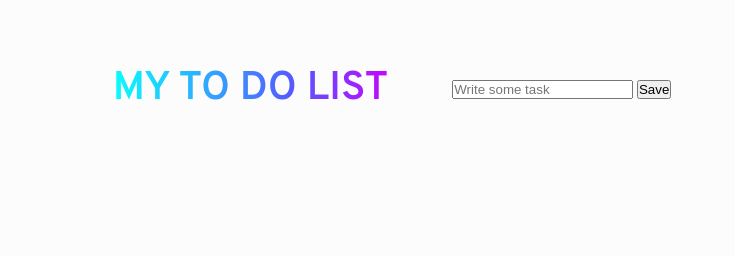
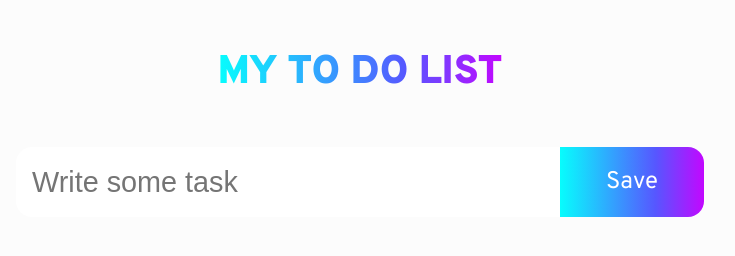
Before and after one commit to DanielRPTI/My-ToDo-List-2.0, a plain HTML site: page index.html in a window 1280 px wide. Shown: the whole page, without its empty margins (280-1015 px from the left). Drawn offline with nearby package versions, Linux system fonts and the light colour scheme.

Commit message:
Customize btn and input New Task on page

```diff
--- a/index.html
+++ b/index.html
@@ -8,11 +8,13 @@
 </head>
 <body>
     <h1 id="title-page">My To Do List</h1>
+
     <div class="content-task">
-        <input id="input-task" type="text" placeholder="Write some task">
+        <input id="input-new-task" type="text" placeholder="Write some task">
         <button id="btn-save">Save</button>
     </div>
 
 </body>
 <script src="script.js"></script>
+<script src="https://unpkg.com/ionicons@latest/dist/ionicons.js"></script>
 </html>
--- a/style.css
+++ b/style.css
@@ -1,4 +1,5 @@
-@import url('https://fonts.googleapis.com/css2?family=Overpass:wght@200;300;600&display=swap');
+ @import url('https://fonts.googleapis.com/css2?family=Overpass:wght@400;600;900&display=swap');
+
 *{
     margin: 0;
     padding: 0;
@@ -17,22 +18,80 @@
 
 body{
     display: flex;
+    flex-direction: column;
     align-items: center;
     justify-content: center;
+
     font-family:'Overpass', sans-serif;
+    /* 1rem = 10px */
+    font-size: 72.5%;
+
     background-color: var(--color-background);
+    max-height: 100vh;
+
 }
 
 #title-page{
 
-    margin: 4rem;
+    margin: 3rem;
     font-weight: 900;
     font-size: 40px;
     text-transform: uppercase;
+
     line-height: 51px;
     background: var(--linear-gradient);
     -webkit-background-clip: text;
     -webkit-text-fill-color: transparent;
     background-clip: text;
+}
+
+.content-task{
+    display: flex;
+    justify-content: center;
+    align-items: center;
+}
+
+#input-new-task{
+    display: flex;
+    flex-direction: row;
+    align-items: flex-start;
+
+    color: var(--font-color);
+    font-size: 1.8rem;
+    font-weight: 400;
+    line-height: 2.4rem;
+
+    padding: 1rem;
+    gap: 0.3rem;
+
+    width: 34rem;
+    height: 4.4rem;
+
+    background: var(--color-box);
+    border-radius: 1rem 0rem 0rem 1rem;
+    border-style: none;
 
 }
+
+#btn-save{
+    display: flex;
+    flex-direction: row;
+    justify-content:center ;
+    align-items: center;
+    padding: 1rem 1.6rem;
+    gap: 1rem;
+
+    width: 9rem;
+    height: 4.4rem;
+
+    background: var(--linear-gradient);
+    border-radius: 0 1rem 1rem 0;
+    border-style: none;
+
+    font-family: 'Overpass', sans-serif;
+    font-size: 1.5rem;
+    font-weight: 400;
+    line-height: 2.4rem;
+    color: #FFFFFF;
+
+}
```
